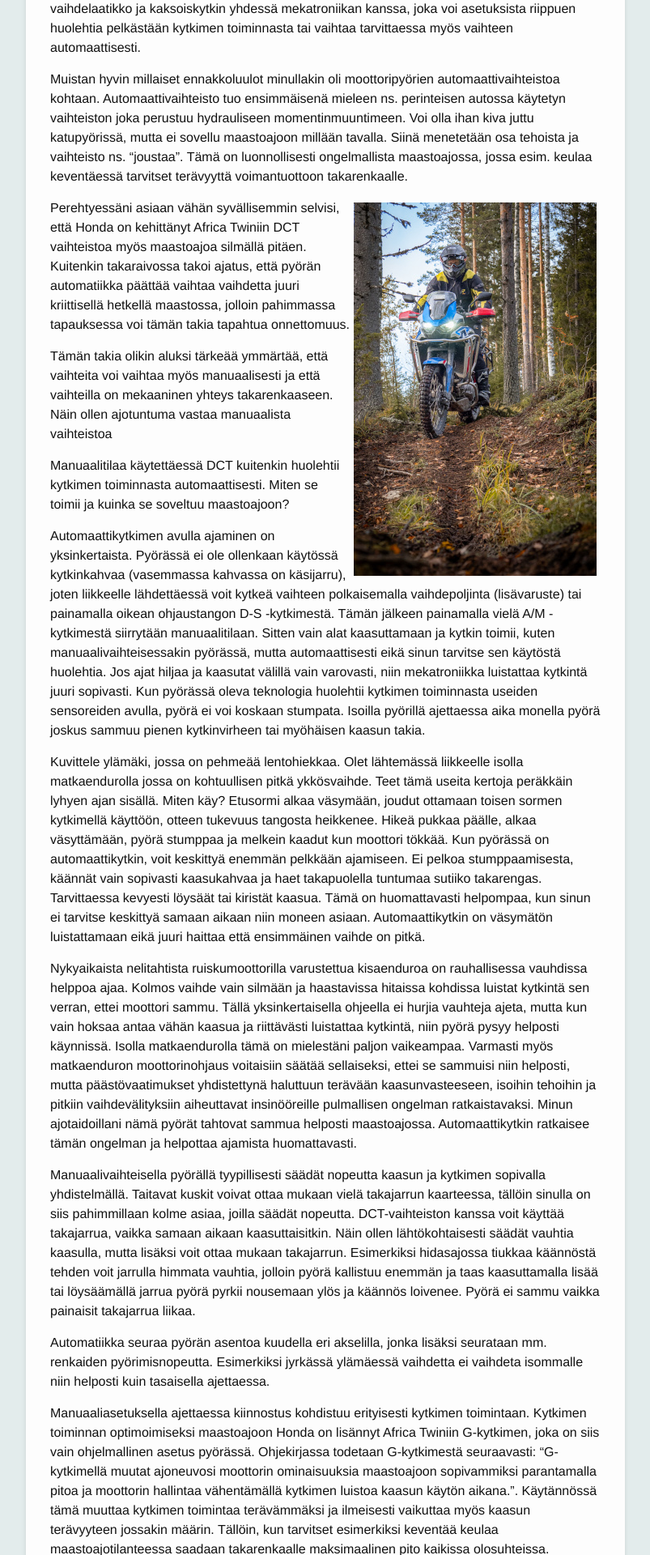
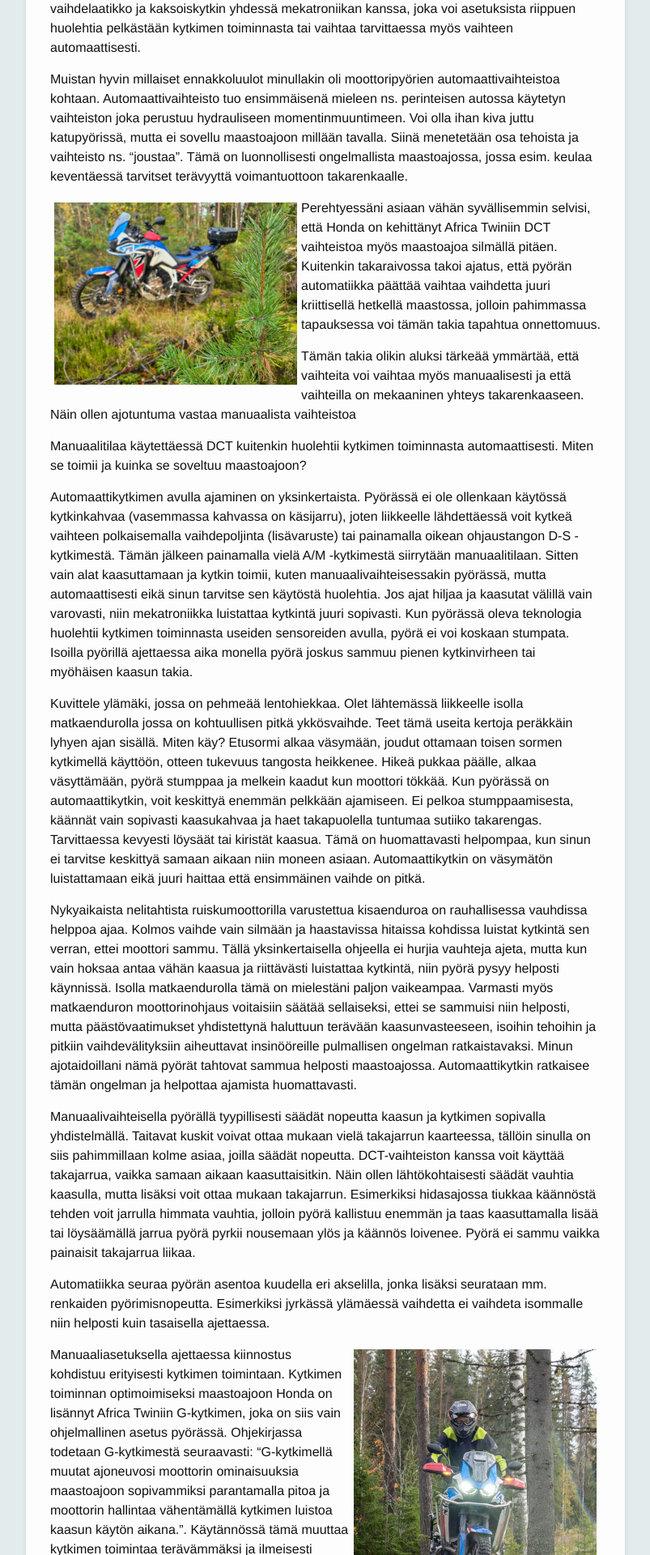
Before and after one commit to seikkailuendurolla/seikkailuendurolla.github.io, a Jekyll site: the page built from _posts/2024-04-07-honda-crf1100l-africa-twin-automaattikytkin-DCT.md, in a window 1280 px wide. Shown: the part 971-2891 px from the top of the page at 81% size, without its empty margins (238-1041 px from the left). Built offline with Jekyll 4.4.1, drawn with Linux system fonts in a browser that asks for light colours; some web fonts are replaced; comment, search, counter and statistics services are not loaded.

Commit message:
Pari kuvaa mukaan kirjoitukseen

```diff
--- a/_posts/2024-04-07-honda-crf1100l-africa-twin-automaattikytkin-DCT.md
+++ b/_posts/2024-04-07-honda-crf1100l-africa-twin-automaattikytkin-DCT.md
@@ -34,7 +34,7 @@ katupyörissä, mutta ei sovellu maastoajoon millään tavalla. Siinä menetetä
 ja vaihteisto ns. “joustaa”. Tämä on luonnollisesti ongelmallista maastoajossa, jossa
 esim. keulaa keventäessä tarvitset terävyyttä voimantuottoon takarenkaalle.
 
-<img src="/assets/honda-crf-1100-5.jpg" style="float: right; padding: 5px; width: 300px;" />
+<img src="/assets/honda-crf-1100-7.jpg" style="float: left; padding: 5px; width: 300px;" />
 
 Perehtyessäni asiaan vähän syvällisemmin selvisi, että Honda on kehittänyt Africa Twiniin
 DCT vaihteistoa myös maastoajoa silmällä pitäen. Kuitenkin takaraivossa takoi ajatus, että
@@ -94,6 +94,8 @@ nousemaan ylös ja käännös loivenee. Pyörä ei sammu vaikka painaisit takaja
 Automatiikka seuraa pyörän asentoa kuudella eri akselilla, jonka lisäksi seurataan mm.
 renkaiden pyörimisnopeutta. Esimerkiksi jyrkässä ylämäessä vaihdetta ei vaihdeta isommalle
 niin helposti kuin tasaisella ajettaessa.
+
+<img src="/assets/honda-crf-1100-8.jpg" style="float: right; padding: 5px; width: 300px;" />
 
 Manuaaliasetuksella ajettaessa kiinnostus kohdistuu erityisesti kytkimen toimintaan.
 Kytkimen toiminnan optimoimiseksi maastoajoon Honda on lisännyt Africa Twiniin G-kytkimen,
```
Also changed, not shown: assets/honda-crf-1100-7.jpg (added), assets/honda-crf-1100-8.jpg (added).
